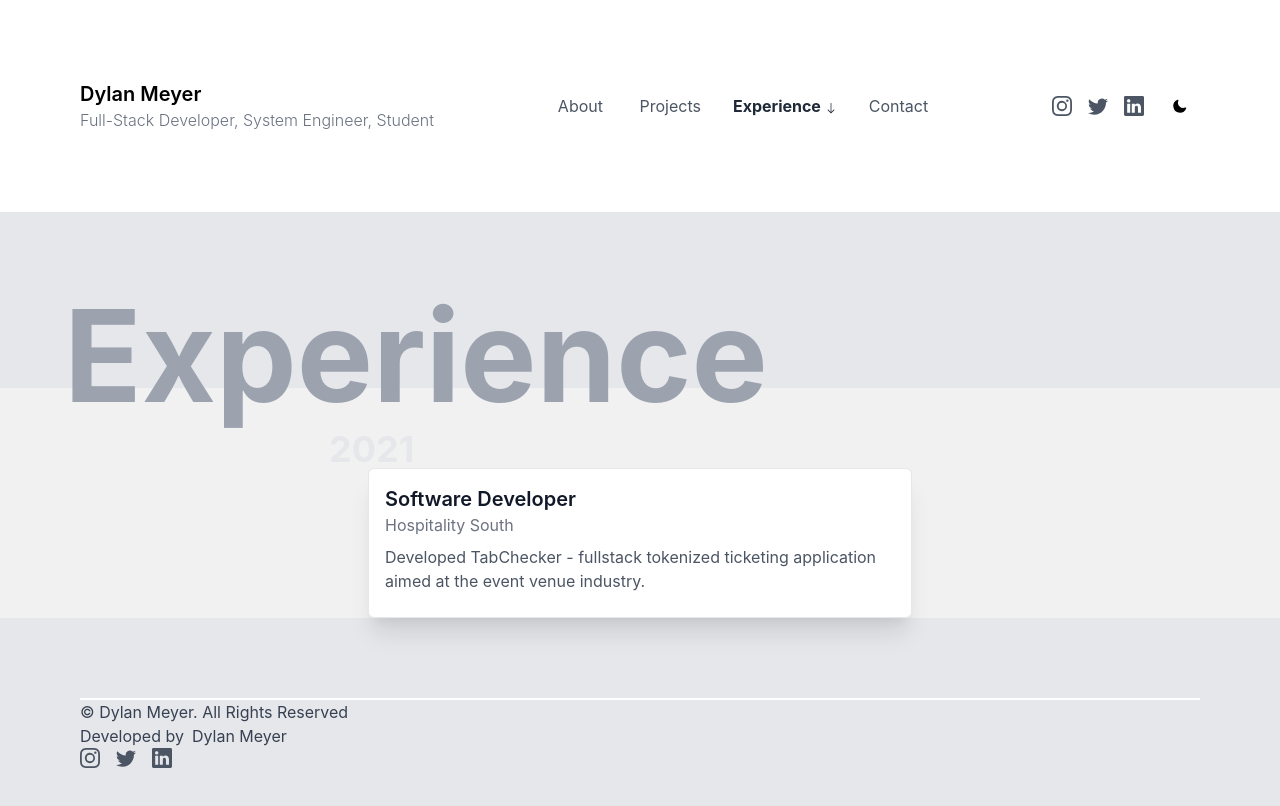
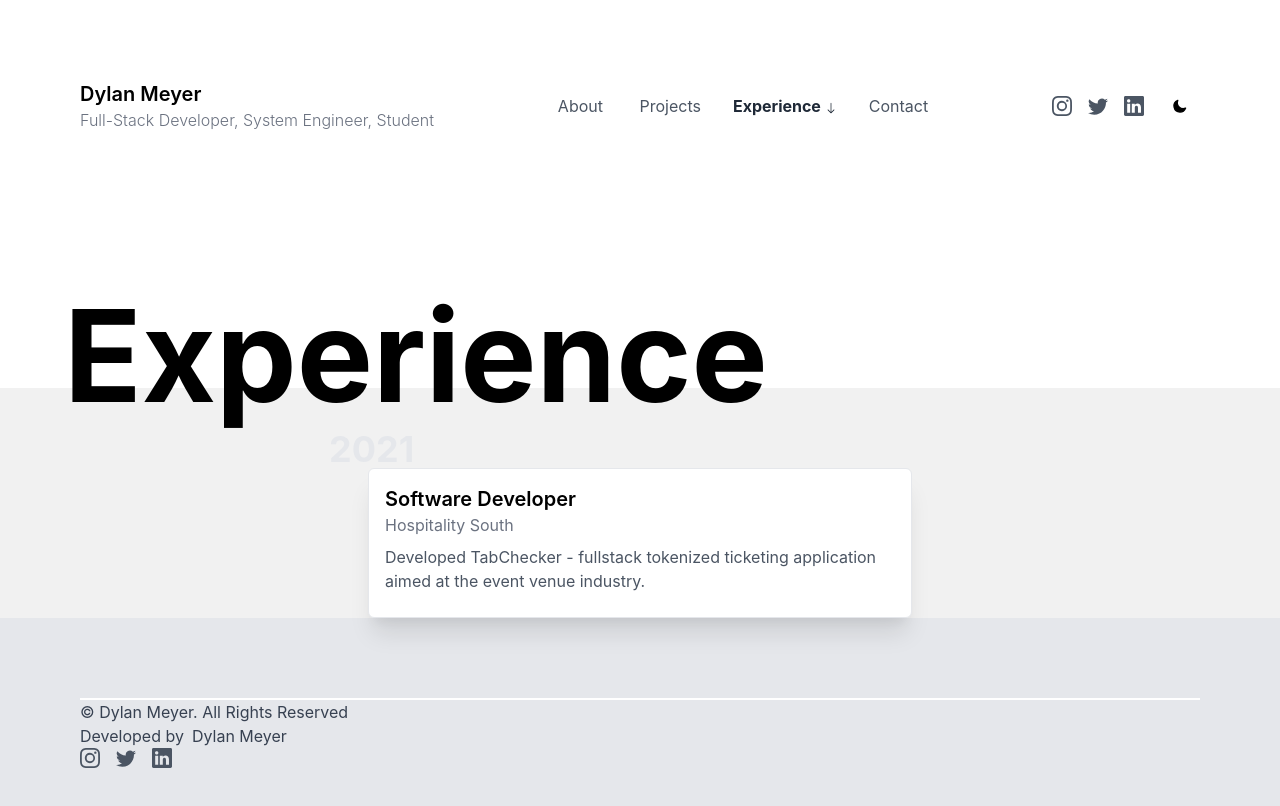
Before and after one commit to bigdog3626/portfolioWebsite, a Next.js app: page /experience in a window 1280 px wide. Shown: the top 806 px of the page. Built offline with nearby package versions, Linux system fonts and the light colour scheme.

Commit message:
Implemented Auto Recent public repos from github.

```diff
--- a/components/ContainerBlock.js
+++ b/components/ContainerBlock.js
@@ -1,7 +1,7 @@
 import React from "react";
 import Head from "next/head";
 import { useRouter } from "next/router";
-import Navbar from "./Navbar";
+import NavBar from "./NavBar";
 import Footer from "./Footer"
 
 
@@ -26,11 +26,11 @@ export default function ContainerBlock({ children, ...customMeta }) {
                 <meta content={meta.description} name="description" />
                 <meta
                     property="og:url"
-                    content={`https://portfolio-website-six-lac.vercel.app${router.asPath}`}
+                    content={`https://yourwebsite.com${router.asPath}`}
                 />
                 <link
                     rel="canonical"
-                    href={`https://portfolio-website-six-lac.vercel.app${router.asPath}`}
+                    href={`https://yourwebsite.com${router.asPath}`}
                 />
 
                 <meta property="og:type" content={meta.type} />
@@ -52,7 +52,7 @@ export default function ContainerBlock({ children, ...customMeta }) {
 
             </Head>
             <main classname="dark:bg-white w-full">
-                <Navbar />
+                <NavBar />
                 <div>{children}</div>
                 <Footer />
             </main>
--- a/components/Experience.js
+++ b/components/Experience.js
@@ -5,9 +5,9 @@ import React from "react";
 
 export default function Experience() {
   return (
-    <section className="bg-gray-200 dark:bg-gray-800">
-      <div className="max-w-6xl mx-auto h-48 bg-gray-200 dark:bg-gray-800">
-        <h1 className=" text-gray-400 dark:text-gray-800 text-5xl md:text-9xl font-bold py-20 text-center md:text-left">
+    <section className="bg-white dark:bg-gray-800">
+      <div className="max-w-6xl mx-auto h-48 bg-white dark:bg-gray-800">
+        <h1 className=" text-5xl md:text-9xl font-bold py-20 text-center md:text-left">
           Experience
         </h1>
       </div>
@@ -46,7 +46,7 @@ const ExperienceCard = ({ title, desc, year, company, companyLink }) => {
       <h1 className="absolute -top-10 md:-left-10 md:-top-10 text-4xl text-gray-200 font-bold dark:text-gray-800">
         {year}
       </h1>
-      <h1 className="font-semibold text-xl text-gray-900">{title}</h1>
+      <h1 className="font-semibold text-xl">{title}</h1>
       <a href={companyLink} className="text-gray-500">
         {company}
       </a>
--- a/components/FavouriteProjects.js
+++ b/components/FavouriteProjects.js
@@ -6,7 +6,7 @@ export default function FavouriteProjects() {
     <div className="bg-[#dadada] -mt-40 dark:bg-meadows-200">
       <div className="max-w-6xl mx-auto">
         <header className="flex flex-col md:flex-row justify-between items-center pt-40 mx-10 md:my-20 lg:my-0">
-          <h1 className="text-6xl lg:text-9xl max-w-lg font-bold text-gray-300 my-20 md:my-0  dark:text-gray-600 text-center">
+          <h1 className="text-6xl lg:text-9xl max-w-lg font-bold text-gray-600 my-20 md:my-0  dark:text-gray-600 text-center">
             Favourite Projects
           </h1>
           <Link href="/projects">
--- a/components/LatestCode.js
+++ b/components/LatestCode.js
@@ -70,11 +70,11 @@ const GitHubRepoCard = ({ latestRepo }) => {
             </p>
             <a
                 href={latestRepo.clone_url}
-                className="font-semibold group flex flex-row space-x-2 w-full items-center"
+                className="font-semibold group flex flex-row space-x-2 w-full items-center s hover:drop-shadow-sm s:transition"
             >
                 <p>View Repository</p>
-                <div className="transform group-hover:translate-x-2 transition duration-300">
-                    %rarr;
+                <div className="transform group-hover:translate-x-2 transition duration-300 text-gray-600">
+                    ⏎
                 </div>
             </a>
         </div>
--- a/lib/getLatestRepos.js
+++ b/lib/getLatestRepos.js
@@ -4,7 +4,7 @@ import axios from "axios";
 const getLatestRepos = async (data, token) => {
     try {
         const username = data.githubUsername;
-
+        console.log(token + "sitnky")
 
         if (token) {
             const res = await axios.get(
```
Also changed, not shown: 1 other file (tests, documents, lock files or other folders).
